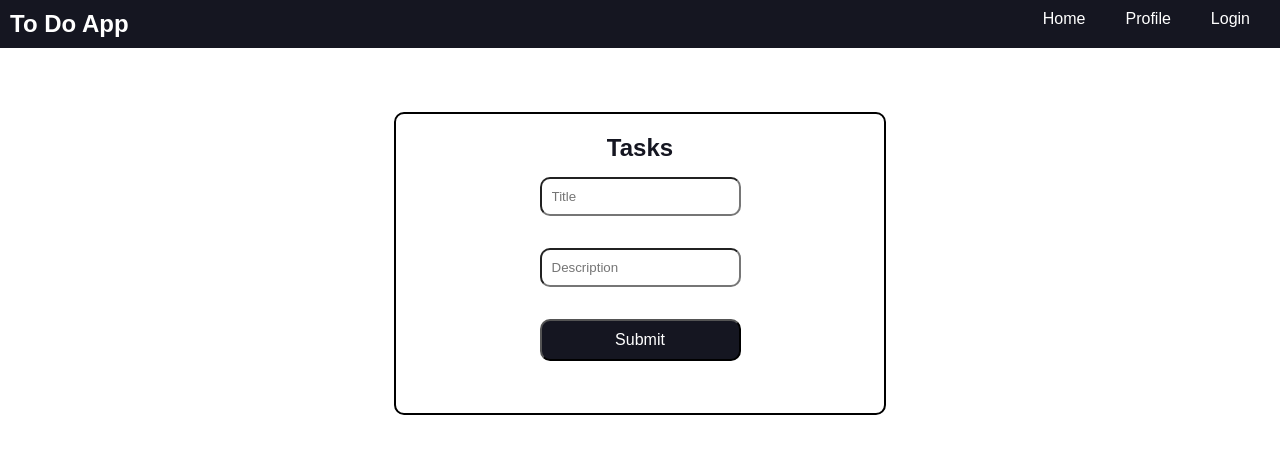
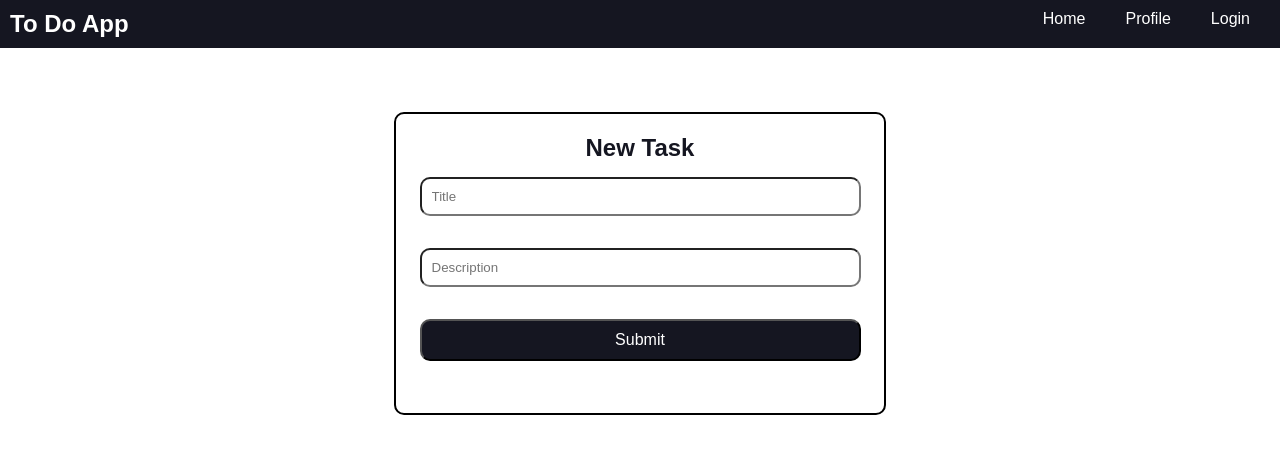
Before and after one commit to Tejas204/React-To-Do-App, a React (Vite) app: page / in a window 1280 px wide. Shown: the top 454 px of the page. Built offline with nearby package versions, Linux system fonts and the light colour scheme; no server answers.

Commit message:
Created form to submit task

```diff
--- a/src/pages/Home.jsx
+++ b/src/pages/Home.jsx
@@ -67,20 +67,22 @@ const Home = () => {
       <div className='login'>
       <section>
         <form onSubmit={submitHandler}>
-          <h2>Tasks</h2>
+          <h2>New Task</h2>
           <input
             value={title}
             required
             onChange={(e) => setTitle(e.target.value)}
             type='text'
-            placeholder='Title'/>
+            placeholder='Title'
+            size={50}/>
 
           <input
             value={description}
             required
             onChange={(e) => setDescription(e.target.value)}
             type='text'
-            placeholder='Description'/>
+            placeholder='Description'
+            size={50}/>
 
           <button disabled={loading} type='submit'>Submit</button>
 
--- a/src/styles/app.scss
+++ b/src/styles/app.scss
@@ -38,8 +38,10 @@ nav{
     border-radius: 10px;
     border: 2px solid black;
     padding: 20px;
+}
 
-}
+
+
 
 form{
     display: flex;
```
